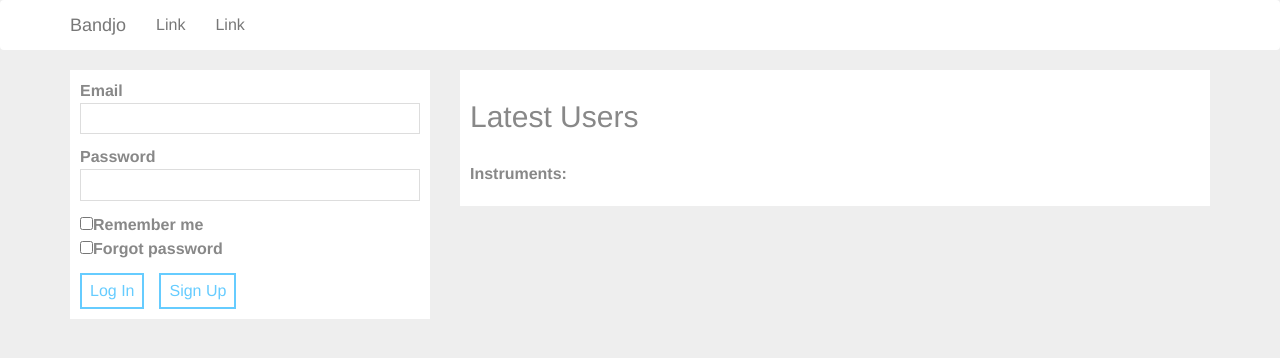
After one commit to RiceCrisp/bandjo-beta, a Node server app: template views/home.jade in a window 1280 px wide. The commit adds this page. Shown: the top 358 px of the page. Run offline with Node 20, Linux system fonts and the light colour scheme; the template is opened without the code that fills it, so the values that code supplies are empty; some libraries are stand-ins or nearby versions.

Commit message:
Switched to Jade

```diff
--- a/app.js
+++ b/app.js
@@ -6,8 +6,7 @@ var MongoClient = require('mongodb').MongoClient;
 var assert = require('assert');
 var crypto = require('crypto');
 
-app.engine('html', engines.handlebars);
-app.set('view engine', 'html');
+app.set('view engine', 'jade');
 app.set('views', __dirname + '/views');
 
 app.use(express.static('assets'));
@@ -21,20 +20,23 @@ app.get('/', function(req, res) {
 
     var msg = req.query.msg;
 
+    var results;
     var query = {};
-    var projection = {"_id": 0, "firstName": 1, "lastName": 1, "instruments": 1, "photo": 1, "link": 1};
+    var projection = {"_id": 0, "firstName": 1, "lastName": 1, "instruments": 1, "photo": 1};
     var cursor = db.collection('users').find(query, projection);
-    cursor.limit(3);
+    cursor.limit(1);
 
     cursor.forEach(
       function(doc) {
-        res.render('home', {'results': doc});
+        results = doc;
       }, function(err) {
           assert.equal(err, null);
+          res.render('home', {'results': results});
           console.log("Our query was: " + JSON.stringify(query));
           return db.close();
       }
     );
+
   });
 });
 
--- a/package.json
+++ b/package.json
@@ -5,10 +5,9 @@
   "main": "app.js",
   "dependencies": {
     "body-parser": "^1.15.0",
-    "bootstrap": "^3.3.6",
     "consolidate": "^0.14.0",
     "express": "^4.13.4",
-    "handlebars": "^4.0.5",
+    "jade": "^1.11.0",
     "mongodb": "^2.1.14"
   },
   "devDependencies": {
@@ -17,8 +16,7 @@
     "grunt-contrib-less": "~0.8.2",
     "grunt-contrib-uglify": "^1.0.1",
     "grunt-contrib-watch": "^1.0.0",
-    "grunt-express-server": "^0.5.2",
-    "grunt-nodemon": "^0.4.1"
+    "grunt-express-server": "^0.5.2"
   },
   "scripts": {
     "test": "echo \"Error: no test specified\" && exit 1"
--- /dev/null
+++ b/views/home.jade
@@ -0,0 +1,35 @@
+doctype html
+html(lang='en')
+  include includes/head.jade
+  body
+    include includes/header.jade
+    main.container
+      div.row
+        div.col-sm-4
+          form#login-form.white(action='/login', method='post')
+            label(for='email')="Email"
+            br
+            input#email(name='email', type='email')
+            br
+            label(for='password')="Password"
+            br
+            input#password(name='password', type='password')
+            br
+            input#remember(name='remember', type='checkbox')
+            label(for='remember')="Remember me"
+            br
+            input#forgot(name='forgot', type='checkbox')
+            label(for='forgot', style='margin-bottom: 12px')="Forgot password"
+            br
+            input.blue-btn(type='submit', value='Log In')
+            a.blue-btn(href='/signup')="Sign Up"
+        div.col-sm-8
+          div.white
+            h2="Latest Users"
+            img.img-responsive(src=results.photo, width='100', alt=results.firstName, style='background: black')
+            a(href=results.link)
+              h3=results.firstName+" "+results.lastName
+            p
+              b="Instruments: "
+              //results.instruments
+    include includes/footer.jade
--- /dev/null
+++ b/views/includes/footer.jade
@@ -0,0 +1 @@
+footer
--- /dev/null
+++ b/views/includes/head.jade
@@ -0,0 +1,10 @@
+head
+  title="Band.jo"
+  meta(charset='utf-8')
+  meta(http-equiv='X-UA-Compatible', content='IE=edge')
+  meta(name='viewport', content='width=device-width, initial-scale=1')
+  link(rel='stylesheet', href='https://maxcdn.bootstrapcdn.com/bootstrap/3.3.6/css/bootstrap.min.css', integrity='sha384-1q8mTJOASx8j1Au+a5WDVnPi2lkFfwwEAa8hDDdjZlpLegxhjVME1fgjWPGmkzs7', crossorigin='anonymous')
+  script(src='https://code.jquery.com/jquery-2.2.3.min.js', integrity='sha256-a23g1Nt4dtEYOj7bR+vTu7+T8VP13humZFBJNIYoEJo=', crossorigin='anonymous')
+  script(src='https://maxcdn.bootstrapcdn.com/bootstrap/3.3.6/js/bootstrap.min.js', integrity='sha384-0mSbJDEHialfmuBBQP6A4Qrprq5OVfW37PRR3j5ELqxss1yVqOtnepnHVP9aJ7xS', crossorigin='anonymous')
+  link(rel='stylesheet', href='../css/style.min.css')
+  script(src='../js/script.min.js')
--- /dev/null
+++ b/views/includes/header.jade
@@ -0,0 +1,16 @@
+header
+  nav.navbar.navbar-default
+    div.container
+      div.navbar-header
+        button.navbar-toggle.collapsed(type='button', data-toggle='collapse', data-target='#bs-example-navbar-collapse-1', aria-expanded='false')
+          span.sr-only="Toggle navigation"
+          span.icon-bar
+          span.icon-bar
+          span.icon-bar
+        a.navbar-brand(href='/')="Bandjo"
+      div#bs-example-navbar-collapse-1.collapse.navbar-collapse
+        ul.nav.navbar-nav
+          li
+            a(href='#')="Link"
+          li
+            a(href='#')="Link"
```
Also changed, not shown: views/home.html (+0 -23 lines), views/profile.html (line endings or trailing spaces).
